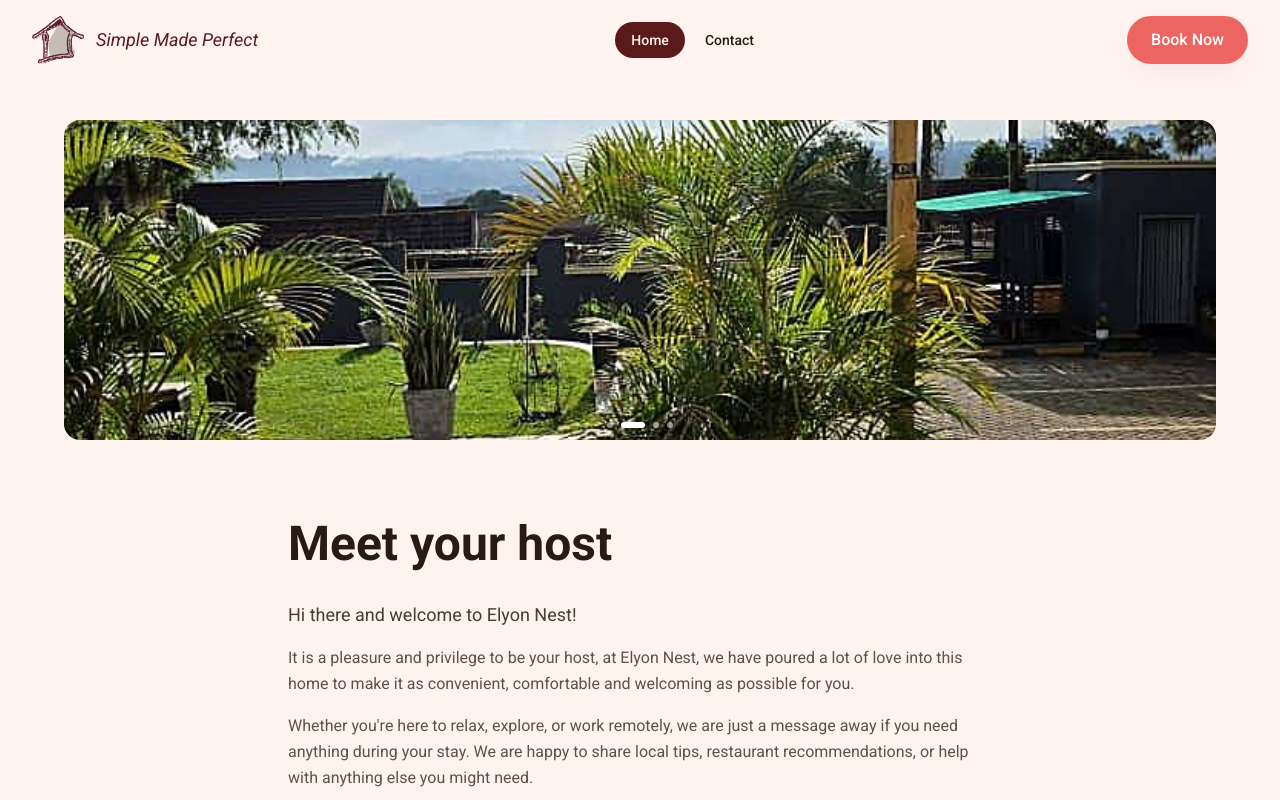
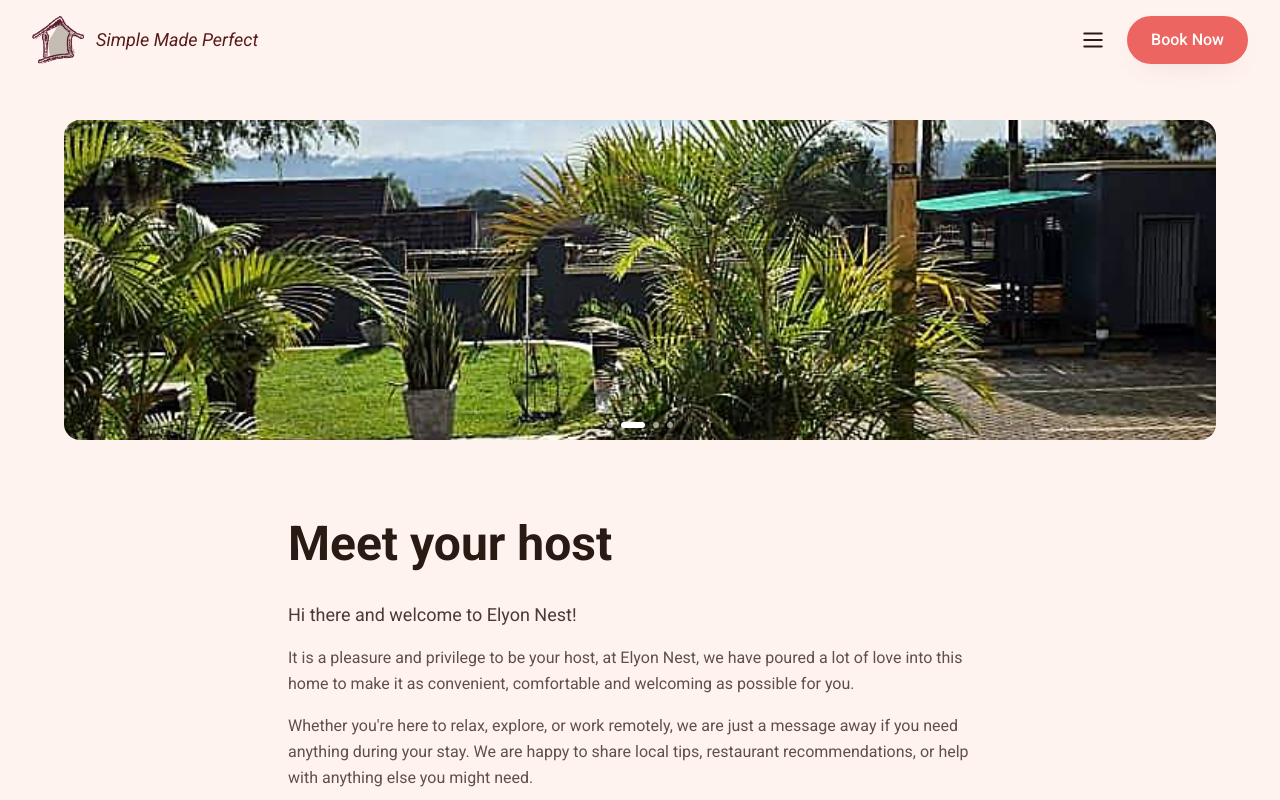
Before and after one commit to Ssali-Remy/ssali-remy.github, a React (Vite) app: page / in a window 1280 px wide. Shown: the top 800 px of the page. Built offline with nearby package versions, Linux system fonts and the light colour scheme.

Commit message:
feat: carbon/granite theme; hamburger nav (Home/Contact); categorized amenities w/ icons; house rules->house guide; google-linked nearby places; feedback form; dedup check-in

```diff
--- a/src/components/Navbar.jsx
+++ b/src/components/Navbar.jsx
@@ -1,5 +1,5 @@
 import { NavLink, Link, useLocation } from "react-router-dom";
-import { useState, useEffect } from "react";
+import { useState, useEffect, useRef } from "react";
 import Logo from "./Logo";
 
 const LINKS = [
@@ -11,6 +11,7 @@ export default function Navbar() {
   const [open, setOpen] = useState(false);
   const [scrolled, setScrolled] = useState(false);
   const { pathname } = useLocation();
+  const menuRef = useRef(null);
 
   useEffect(() => {
     const onScroll = () => setScrolled(window.scrollY > 24);
@@ -19,19 +20,26 @@ export default function Navbar() {
     return () => window.removeEventListener("scroll", onScroll);
   }, []);
 
-  // Close mobile menu when route changes. This is a legitimate use of an
-  // effect (syncing local UI state to the router's external pathname).
+  // Close menu when the route changes.
   useEffect(() => {
     // eslint-disable-next-line react-hooks/set-state-in-effect
     setOpen(false);
   }, [pathname]);
 
-  const linkClass = ({ isActive }) =>
-    `rounded-full px-4 py-2 text-sm font-medium transition ${
-      isActive
-        ? "bg-brand-maroon text-brand-cream"
-        : "text-brand-ink hover:text-brand-maroon"
-    }`;
+  // Close menu on outside click / Escape.
+  useEffect(() => {
+    if (!open) return;
+    const onDown = (e) => {
+      if (menuRef.current && !menuRef.current.contains(e.target)) setOpen(false);
+    };
+    const onKey = (e) => e.key === "Escape" && setOpen(false);
+    document.addEventListener("mousedown", onDown);
+    document.addEventListener("keydown", onKey);
+    return () => {
+      document.removeEventListener("mousedown", onDown);
+      document.removeEventListener("keydown", onKey);
+    };
+  }, [open]);
 
   return (
     <header
@@ -46,30 +54,21 @@ export default function Navbar() {
           <Logo />
         </Link>
 
-        <nav className="hidden lg:flex items-center gap-1">
-          {LINKS.map((l) => (
-            <NavLink key={l.to} to={l.to} end={l.end} className={linkClass}>
-              {l.label}
-            </NavLink>
-          ))}
-        </nav>
-
-        <div className="hidden lg:block">
-          <Link to="/booking" className="btn-primary">
-            Book Now
-          </Link>
-        </div>
-
+        <div className="flex items-center gap-2 sm:gap-3">
+          {/* Hamburger — holds Home & Contact, sits right before Book Now */}
+          <div className="relative" ref={menuRef}>
             <button
               type="button"
-          className="lg:hidden rounded-lg p-2 text-brand-maroon"
-          onClick={() => setOpen(!open)}
-          aria-label="Toggle menu"
+              onClick={() => setOpen((v) => !v)}
+              aria-label="Menu"
+              aria-haspopup="true"
+              aria-expanded={open}
+              className="inline-flex h-11 w-11 items-center justify-center rounded-full text-brand-ink transition hover:bg-brand-beige"
             >
               <svg
                 xmlns="http://www.w3.org/2000/svg"
-            width="28"
-            height="28"
+                width="26"
+                height="26"
                 fill="none"
                 viewBox="0 0 24 24"
                 stroke="currentColor"
@@ -82,11 +81,12 @@ export default function Navbar() {
                 )}
               </svg>
             </button>
-      </div>
 
             {open && (
-        <div className="lg:hidden border-t border-brand-beige bg-brand-cream">
-          <nav className="container-x flex flex-col py-4 gap-1">
+              <div
+                role="menu"
+                className="absolute right-0 top-full mt-2 min-w-[11rem] rounded-2xl border border-brand-sand bg-brand-cream p-2 shadow-soft"
+              >
                 {LINKS.map((l) => (
                   <NavLink
                     key={l.to}
@@ -94,7 +94,7 @@ export default function Navbar() {
                     end={l.end}
                     onClick={() => setOpen(false)}
                     className={({ isActive }) =>
-                  `rounded-xl px-4 py-3 text-base font-medium ${
+                      `block rounded-xl px-4 py-2.5 text-sm font-medium transition ${
                         isActive
                           ? "bg-brand-maroon text-brand-cream"
                           : "text-brand-ink hover:bg-brand-beige"
@@ -104,16 +104,15 @@ export default function Navbar() {
                     {l.label}
                   </NavLink>
                 ))}
-            <Link
-              to="/booking"
-              onClick={() => setOpen(false)}
-              className="btn-primary mt-2 w-full"
-            >
+              </div>
+            )}
+          </div>
+
+          <Link to="/booking" className="btn-primary">
             Book Now
           </Link>
-          </nav>
         </div>
-      )}
+      </div>
     </header>
   );
 }
```
Lines whose indentation alone changed are shown as unchanged.
